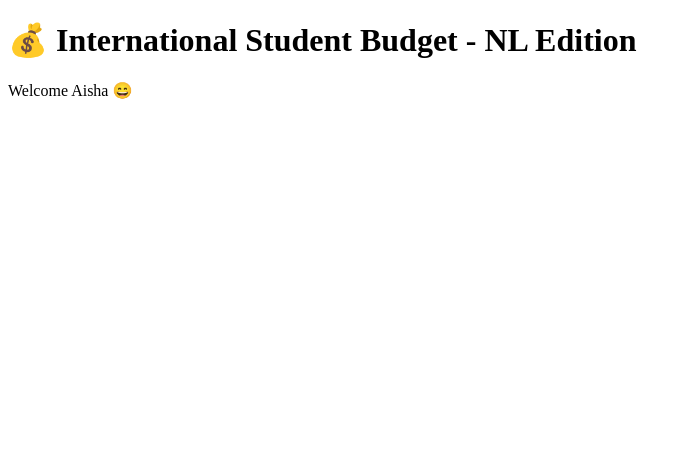
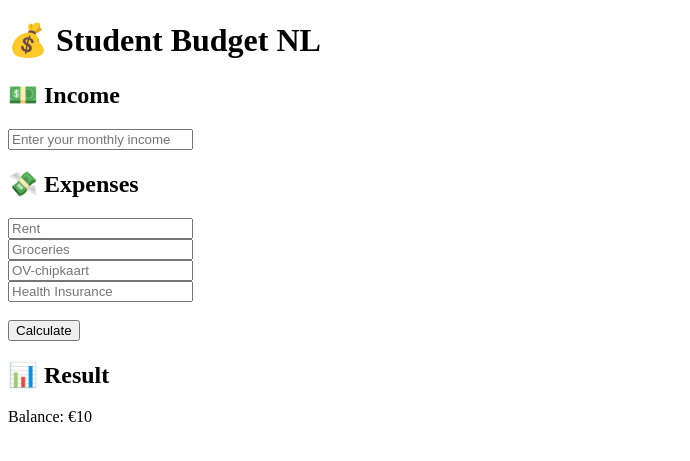
Before and after one commit to aishajulkifli/International-Student-Budget---NL-Edition, a Flask app: template templates/index.html in a window 1280 px wide. Shown: the top 461 px of the page, without its empty margins (0-690 px from the left). Run offline with Flask 3, Linux system fonts and the light colour scheme; the template is opened without the code that fills it: most values are stand-ins (such as "Sample title", 1, 10 or a date in 2020).

Commit message:
Implement budget calculation and update index template for expense tracking

```diff
--- a/app.py
+++ b/app.py
@@ -1,10 +1,42 @@
-from flask import Flask, render_template
+from flask import Flask, render_template, request
 
 app = Flask(__name__)
 
-@app.route("/")
+@app.route("/", methods=["GET", "POST"])
 def home():
-    return render_template("index.html")
+    result = None
+
+    if request.method == "POST":
+        income = float(request.form.get("income", 0))
+        rent = float(request.form.get("rent", 0))
+        groceries = float(request.form.get("groceries", 0))
+        transport = float(request.form.get("transport", 0))
+        insurance = float(request.form.get("insurance", 0))
+
+        total_expenses = rent + groceries + transport + insurance
+        balance = income - total_expenses
+
+        warning = ""
+
+        # 🚨 Rule 1: Over Budget
+        if total_expenses > income:
+            warning += "⚠️ You are spending more than you earn! "
+
+        # 🚨 Rule 2: Rent Risk
+        if income > 0 and rent > 0.6 * income:
+            warning += "⚠️ Rent is too high! "
+
+        # 🚨 Rule 3: Food Risk
+        if total_expenses > 0 and groceries > 0.4 * total_expenses:
+            warning += "⚠️ Groceries spending too high! "
+
+        result = {
+            "balance": round(balance, 2),
+            "warning": warning
+        }
+
+    return render_template("index.html", result=result)
+
 
 if __name__ == "__main__":
     app.run(debug=True)
--- a/templates/index.html
+++ b/templates/index.html
@@ -6,9 +6,29 @@
 </head>
 <body>
 
-<h1>💰 International Student Budget - NL Edition</h1>
+<h1>💰 Student Budget NL</h1>
 
-<p>Welcome Aisha 😄</p>
+<form method="POST">
+
+    <h2>💵 Income</h2>
+    <input type="number" name="income" placeholder="Enter your monthly income" required>
+
+    <h2>💸 Expenses</h2>
+    <input type="number" name="rent" placeholder="Rent"><br>
+    <input type="number" name="groceries" placeholder="Groceries"><br>
+    <input type="number" name="transport" placeholder="OV-chipkaart"><br>
+    <input type="number" name="insurance" placeholder="Health Insurance"><br>
+
+    <br>
+    <button type="submit">Calculate</button>
+
+</form>
+
+{% if result %}
+    <h2>📊 Result</h2>
+    <p>Balance: €{{ result.balance }}</p>
+    <p>{{ result.warning }}</p>
+{% endif %}
 
 </body>
 </html>
```
Also changed, not shown: README.md (added).
